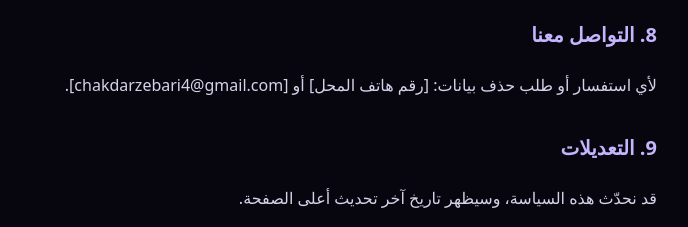
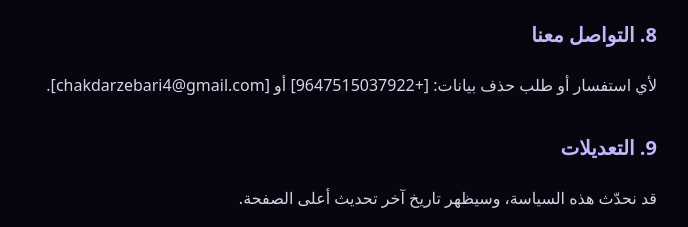
Before and after one commit to chakdarzebari4-cmyk/siraj-phone-mainnet, a website: page privacy.html in a window 1280 px wide. Shown: the part 1345-1572 px from the top of the page, 363-1051 px from the left. Drawn offline with Linux system fonts and the light colour scheme.

Commit message:
Update privacy.html

```diff
--- a/privacy.html
+++ b/privacy.html
@@ -48,7 +48,7 @@ a{color:#22d3ee}p,li{color:#d5d3e8}
 <p>التطبيق غير موجّه لمن هم دون 18 عاماً.</p>
 
 <h2>8. التواصل معنا</h2>
-<p>لأي استفسار أو طلب حذف بيانات: [رقم هاتف المحل] أو [chakdarzebari4@gmail.com].</p>
+<p>لأي استفسار أو طلب حذف بيانات: [+9647515037922] أو [chakdarzebari4@gmail.com].</p>
 
 <h2>9. التعديلات</h2>
 <p>قد نحدّث هذه السياسة، وسيظهر تاريخ آخر تحديث أعلى الصفحة.</p>
```
